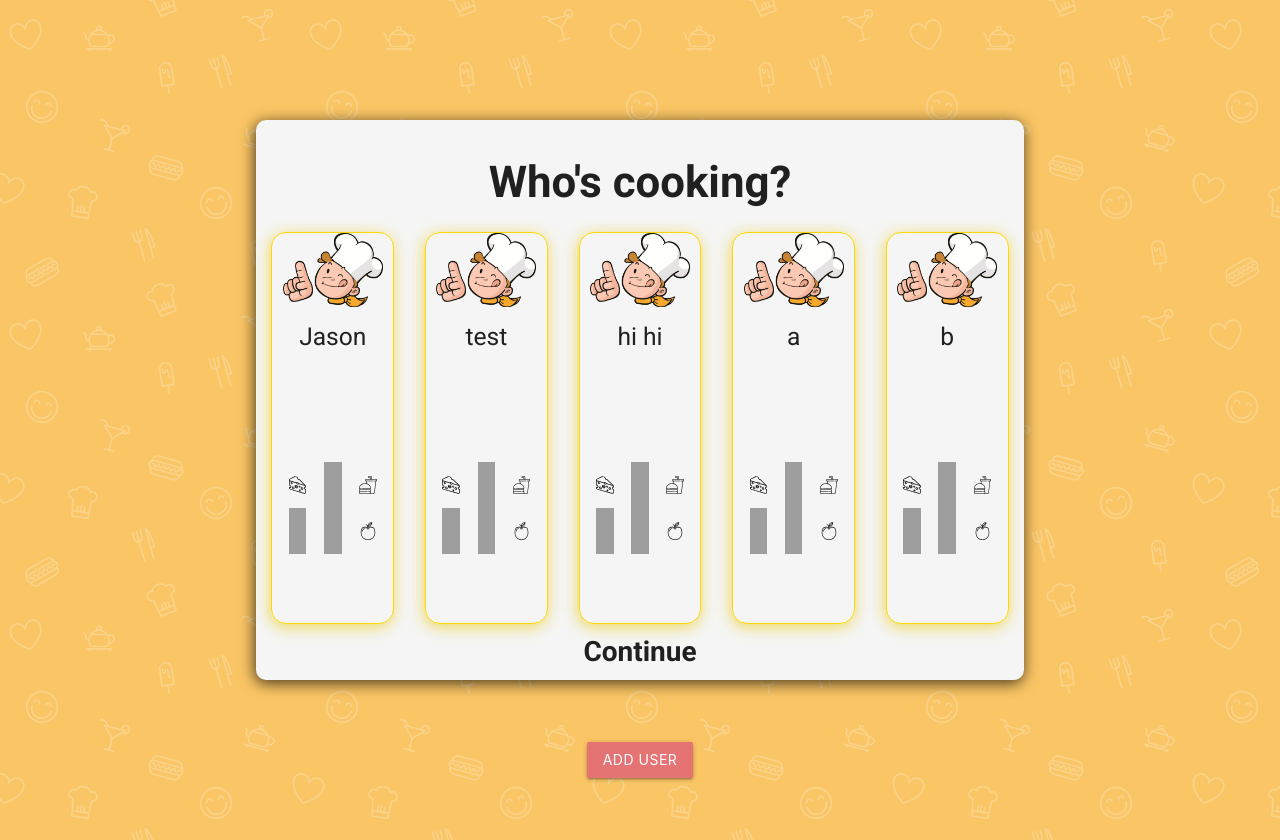
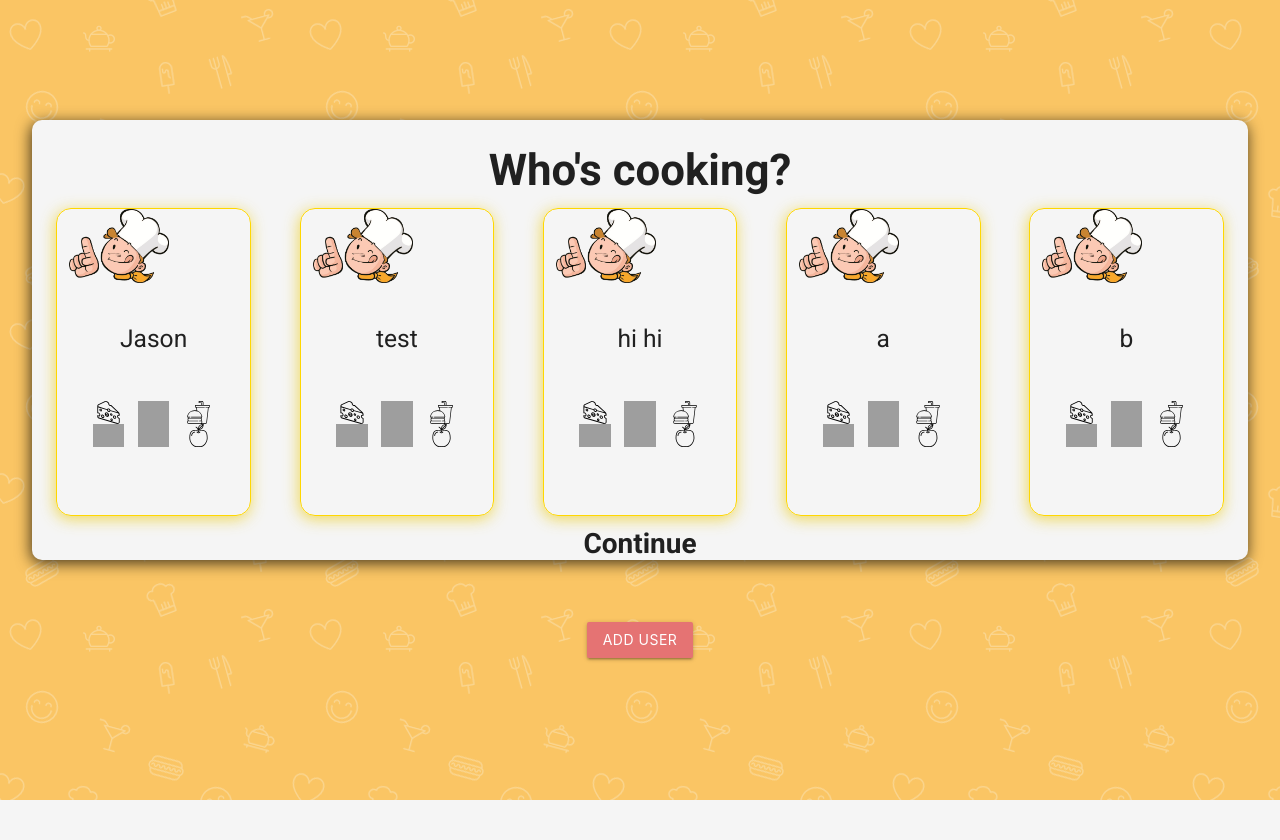
Before and after one commit to jport/SDGroup7, a Django app: page /users in a window 1280 px wide. After the commit the page ends 800 px from the top, so only its background shows below. Run offline with Django 3.2, Linux system fonts and the light colour scheme; data comes from the database, SQL or seed files in the repository; some web fonts are replaced; grey boxes are pictures that could not be loaded.

Commit message:
Update users.css
-added user box

```diff
--- a/RecipeTop/main/static/main/css/users.css
+++ b/RecipeTop/main/static/main/css/users.css
@@ -13,8 +13,8 @@ body {
   margin: 0 auto;
   background: #f5f5f5;
   font-family: "Roboto", sans-serif;
-  width: 60vw;
-  height: 70vh;
+  width: 95vw;
+  height: 55vh;
   border-radius: 10px;
   -webkit-box-shadow: -1px 3px 15px 0px rgba(0,0,0,0.75);
   -moz-box-shadow: -1px 3px 15px 0px rgba(0,0,0,0.75);
@@ -28,6 +28,7 @@ body {
   width: 100%;
   border-top-left-radius: 10px;
   border-top-right-radius: 10px;
+
 }
 .Micontainer .title h3 {
   font-weight: 900;
@@ -39,11 +40,14 @@ body {
   justify-content: space-between;
 }
 .Micontainer .users .user {
-  width: 25%;
+  width: 20%;
   height: 100%;
   display: flex;
+<<<<<<< HEAD
   justify-items: space-around;
   grid-column-gap: 5%;
+=======
+>>>>>>> ce3b87c0d87e1931f5335f6411718c3314d732be
   align-items: center;
   flex-flow: column;
   padding-right: 1%;
@@ -63,15 +67,16 @@ body {
 .Micontainer .users .user .user_name {
   display: flex;
   justify-content: center;
-  height: 30%;
+  height: 25%;
   width: 100%;
+  padding-bottom: 10px;
 }
 .Micontainer .users .user .prefences {
   margin: 0 auto;
   display: grid;
   grid-template-columns: 0.5fr 0.5fr 0.5fr;
-  width: 100%;
-  height: 80%;
+  width: 80%;
+  height: 25%;
   justify-items: center;
   align-items: center;
 }
@@ -79,8 +84,8 @@ body {
   align-self: end;
 }
 .Micontainer .users .user .prefences img {
-  width: 50%;
-  height: 40%;
+  width: 70%;
+  height: 60%;
 }
 .Micontainer .users .user .prefences .img2 {
   align-self: start;
```
